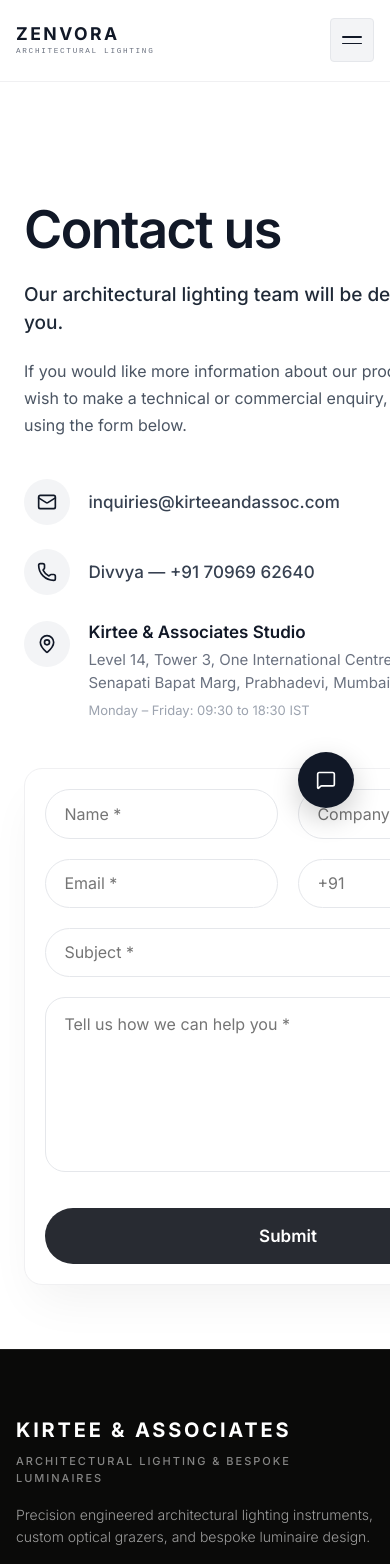
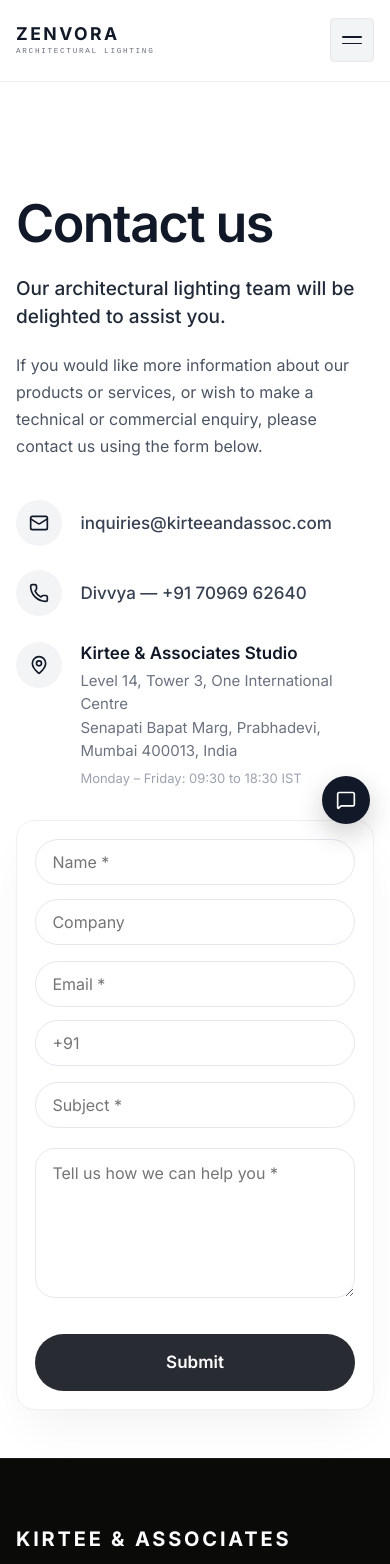
Before and after one commit to mraayush978blip/kirteeandassoc, a Next.js app: page /contact in a window 390 px wide. Shown: the top 1564 px of the page. Built offline with nearby package versions, Linux system fonts and the light colour scheme; no server answers; the database is empty.

Commit message:
fix(contact,perf): fix contact mobile layout overflow and enable ISR prefetching to eliminate navigation lag

```diff
--- a/app/contact/page.tsx
+++ b/app/contact/page.tsx
@@ -6,8 +6,7 @@ import { siteConfig } from '@/config/site';
 import { Phone, Mail, MapPin, MessageSquare } from 'lucide-react';
 import { getSetting, DEFAULT_CONTACT, ContactConfig } from '@/lib/site-settings';
 
-export const dynamic = 'force-dynamic';
-export const revalidate = 0;
+export const revalidate = 60;
 
 export const metadata: Metadata = {
   title: 'Contact us | Kirtee & Associates Architectural Lighting',
@@ -31,6 +30,7 @@ export default async function ContactPage() {
 
   return (
     <div
+      className="contact-page-wrapper"
       style={{
         backgroundColor: '#ffffff',
         minHeight: '100vh',
@@ -38,26 +38,45 @@ export default async function ContactPage() {
         display: 'flex',
         flexDirection: 'column',
         justifyContent: 'center',
+        overflowX: 'hidden',
+        width: '100%',
+        maxWidth: '100vw',
+        boxSizing: 'border-box',
       }}
     >
       <main
         style={{
-          paddingTop: 'calc(var(--header-height) + clamp(2.5rem, 4.5vh, 4.5rem))',
-          paddingBottom: 'clamp(4rem, 6vh, 6.5rem)',
+          paddingTop: 'calc(var(--header-height) + clamp(2rem, 4vh, 4rem))',
+          paddingBottom: 'clamp(3rem, 5vh, 5.5rem)',
+          width: '100%',
+          overflowX: 'hidden',
+          boxSizing: 'border-box',
         }}
       >
-        <div className="container" style={{ maxWidth: '1440px', paddingLeft: 'clamp(1.5rem, 4vw, 4rem)', paddingRight: 'clamp(1.5rem, 4vw, 4rem)' }}>
+        <div
+          className="container contact-container"
+          style={{
+            maxWidth: '1440px',
+            paddingLeft: 'clamp(1rem, 3.5vw, 4rem)',
+            paddingRight: 'clamp(1rem, 3.5vw, 4rem)',
+            boxSizing: 'border-box',
+            width: '100%',
+          }}
+        >
           <div
+            className="contact-grid"
             style={{
               display: 'grid',
               gridTemplateColumns: 'repeat(12, 1fr)',
-              gap: 'clamp(3rem, 6vw, 6.5rem)',
+              gap: 'clamp(2rem, 5vw, 6.5rem)',
               alignItems: 'center',
+              width: '100%',
+              boxSizing: 'border-box',
             }}
           >
             {/* Left Column: Contact Us Text & Info */}
-            <div className="col-span-12 lg:col-span-6">
-              <div style={{ maxWidth: '580px' }}>
+            <div className="col-span-12 lg:col-span-6" style={{ width: '100%', minWidth: 0, boxSizing: 'border-box' }}>
+              <div style={{ maxWidth: '580px', width: '100%', boxSizing: 'border-box' }}>
                 <h1
                   style={{
                     fontFamily: 'var(--font-sans)',
@@ -198,7 +217,7 @@ export default async function ContactPage() {
             </div>
 
             {/* Right Column: Pill-Shaped Rounded Card Form */}
-            <div className="col-span-12 lg:col-span-6">
+            <div className="col-span-12 lg:col-span-6" style={{ width: '100%', minWidth: 0, boxSizing: 'border-box' }}>
               <Suspense
                 fallback={
                   <div
--- a/app/dry-goods/page.tsx
+++ b/app/dry-goods/page.tsx
@@ -5,8 +5,7 @@ import { ArtemideCategoryView } from '@/components/products/ArtemideCategoryView
 import { JsonLd } from '@/components/seo/JsonLd';
 import { siteConfig } from '@/config/site';
 
-export const dynamic = 'force-dynamic';
-export const revalidate = 0;
+export const revalidate = 60;
 
 export const metadata: Metadata = {
   title: 'DRY GOODS | Architectural Indoor Systems',
--- a/app/products/[slug]/page.tsx
+++ b/app/products/[slug]/page.tsx
@@ -6,9 +6,8 @@ import { ArtemideProductDetail } from '@/components/products/ArtemideProductDeta
 import { JsonLd } from '@/components/seo/JsonLd';
 import { siteConfig } from '@/config/site';
 
-export const dynamic = 'force-dynamic';
 export const dynamicParams = true;
-export const revalidate = 0;
+export const revalidate = 60;
 
 interface ProductDetailPageProps {
   params: Promise<{ slug: string }>;
--- a/app/wet-goods/page.tsx
+++ b/app/wet-goods/page.tsx
@@ -5,8 +5,7 @@ import { ArtemideCategoryView } from '@/components/products/ArtemideCategoryView
 import { JsonLd } from '@/components/seo/JsonLd';
 import { siteConfig } from '@/config/site';
 
-export const dynamic = 'force-dynamic';
-export const revalidate = 0;
+export const revalidate = 60;
 
 export const metadata: Metadata = {
   title: 'WET GOODS | Architectural Submerged & Outdoor Systems',
--- a/components/contact/ContactForm.tsx
+++ b/components/contact/ContactForm.tsx
@@ -197,11 +197,13 @@ export const ContactForm: React.FC = () => {
 
   const inputStyle: React.CSSProperties = {
     width: '100%',
+    maxWidth: '100%',
+    boxSizing: 'border-box',
     borderRadius: '9999px',
     border: '1px solid #e5e7eb',
-    padding: 'clamp(0.85rem, 2vw, 1.1rem) clamp(1.15rem, 2.5vw, 1.65rem)',
+    padding: 'clamp(0.75rem, 2vw, 1rem) clamp(1rem, 2.5vw, 1.5rem)',
     fontFamily: 'var(--font-sans)',
-    fontSize: '1.0625rem',
+    fontSize: 'clamp(0.9375rem, 1.6vw, 1.0625rem)',
     color: '#1f2937',
     backgroundColor: '#ffffff',
     outline: 'none',
@@ -210,30 +212,36 @@ export const ContactForm: React.FC = () => {
 
   const textareaStyle: React.CSSProperties = {
     width: '100%',
+    maxWidth: '100%',
+    boxSizing: 'border-box',
     borderRadius: '20px',
     border: '1px solid #e5e7eb',
-    padding: 'clamp(1rem, 2vw, 1.25rem) clamp(1.15rem, 2.5vw, 1.65rem)',
+    padding: 'clamp(0.85rem, 2vw, 1.15rem) clamp(1rem, 2.5vw, 1.5rem)',
     fontFamily: 'var(--font-sans)',
-    fontSize: '1.0625rem',
+    fontSize: 'clamp(0.9375rem, 1.6vw, 1.0625rem)',
     color: '#1f2937',
     backgroundColor: '#ffffff',
     outline: 'none',
-    minHeight: '175px',
+    minHeight: '150px',
     resize: 'vertical',
     transition: 'border-color 0.2s ease, box-shadow 0.2s ease',
   };
 
   return (
     <div
+      className="contact-form-card"
       style={{
         backgroundColor: '#ffffff',
         borderRadius: 'clamp(18px, 3vw, 28px)',
         border: '1px solid #f0f0f2',
         boxShadow: '0 24px 50px -12px rgba(0, 0, 0, 0.06)',
-        padding: 'clamp(1.25rem, 4vw, 3.25rem)',
+        padding: 'clamp(1.15rem, 3.5vw, 2.75rem)',
+        boxSizing: 'border-box',
+        width: '100%',
+        maxWidth: '100%',
       }}
     >
-      <form onSubmit={handleSubmit} noValidate>
+      <form onSubmit={handleSubmit} noValidate style={{ width: '100%', boxSizing: 'border-box' }}>
         {/* Spam Honeypot */}
         <div style={{ display: 'none' }} aria-hidden="true">
           <input
@@ -269,11 +277,12 @@ export const ContactForm: React.FC = () => {
 
         {/* Row 1: Name * and Company */}
         <div
+          className="contact-form-row"
           style={{
             display: 'grid',
-            gridTemplateColumns: 'repeat(auto-fit, minmax(min(100%, 200px), 1fr))',
-            gap: '1.25rem',
-            marginBottom: '1.25rem',
+            gridTemplateColumns: 'repeat(auto-fit, minmax(220px, 1fr))',
+            gap: '1rem',
+            marginBottom: '1rem',
           }}
         >
           <div>
@@ -314,11 +323,12 @@ export const ContactForm: React.FC = () => {
 
         {/* Row 2: Email * and Phone */}
         <div
+          className="contact-form-row"
           style={{
             display: 'grid',
-            gridTemplateColumns: 'repeat(auto-fit, minmax(min(100%, 200px), 1fr))',
-            gap: '1.25rem',
-            marginBottom: '1.25rem',
+            gridTemplateColumns: 'repeat(auto-fit, minmax(220px, 1fr))',
+            gap: '1rem',
+            marginBottom: '1rem',
           }}
         >
           <div>
--- a/lib/db.ts
+++ b/lib/db.ts
@@ -47,7 +47,7 @@ export function getDbPool(): Pool | null {
       connectionString: cleanConnectionString,
       max: 10,
       idleTimeoutMillis: 30000,
-      connectionTimeoutMillis: 5000,
+      connectionTimeoutMillis: 1800,
     };
 
     if (isRemote) {
--- a/styles/globals.css
+++ b/styles/globals.css
@@ -824,6 +824,8 @@ a {
   font-size: 1.0625rem;
   font-weight: 500;
   transition: color 0.2s ease;
+  word-break: break-word;
+  overflow-wrap: anywhere;
 }
 
 .contact-detail-link:hover {
@@ -852,6 +854,19 @@ a {
 .floating-chat-bubble:hover {
   transform: scale(1.08);
   background-color: #374151;
+}
+
+@media (max-width: 640px) {
+  .floating-chat-bubble {
+    bottom: 1.25rem;
+    right: 1.25rem;
+    width: 48px;
+    height: 48px;
+  }
+  .contact-form-row {
+    grid-template-columns: 1fr !important;
+    gap: 0.85rem !important;
+  }
 }
 
 /* Product Detail Hero Luminaire Stage */
```
